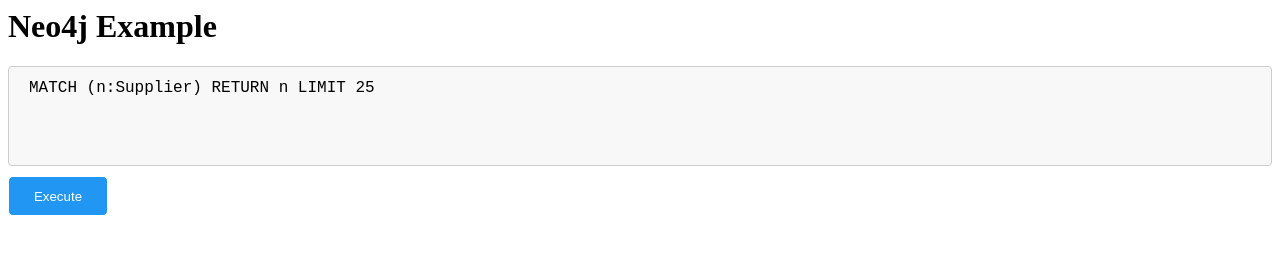
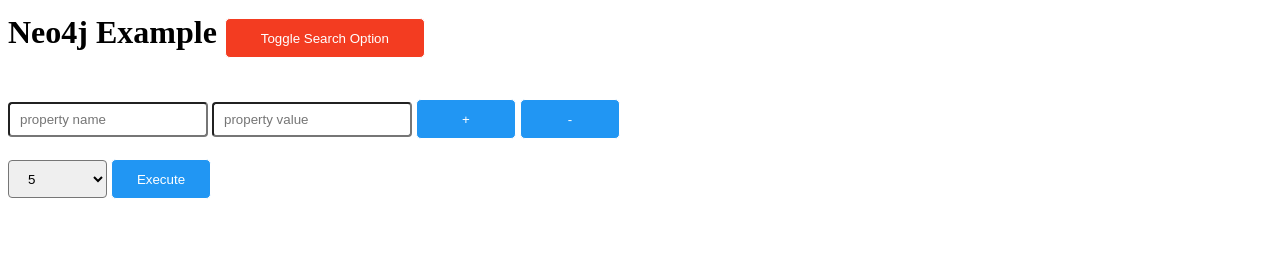
Before and after one commit to om-prakash-sharma/neo4j-with-nodejs, a website: page public/index.html in a window 1280 px wide. Drawn offline with Linux system fonts and the light colour scheme.

Commit message:
- update frontend to search

```diff
--- a/public/index.html
+++ b/public/index.html
@@ -61,15 +61,58 @@
         tr:nth-child(even) {
             background-color: #D6EEEE;
         }
+
+        .child-prop {
+            display: inline;
+        }
+
+        .child-prop input {
+            height: 35px;
+            width: 200px;
+            border-radius: 4px;
+            padding-left: 10px;
+        }
+
+        select {
+            width: 99px;
+            height: 38px;
+            border-radius: 4px;
+            padding-left: 15px;
+        }
+
+        #toggleSearch {
+            background: #f33c21;
+            width: 200px;
+        }
     </style>
 </head>
 
 <body>
-    <h1>Neo4j Example</h1>
-
-    <div>
-        <textarea id="txt-box" name="msg" rows="2" cols="50">MATCH (n:Supplier) RETURN n LIMIT 25</textarea>
-        <button onclick="sendNotification(event)"> Execute </button>
+    <h1>Neo4j Example <button id="toggleSearch" onclick="swithcSearchOption()">Toggle Search Option</button></h1>
+    <div class="inputArea">
+        <div id="textFreeSearch" style="display: none;">
+            <textarea id="txt-box" name="msg" rows="2" cols="50">MATCH (n:Supplier) RETURN n LIMIT 25</textarea>
+            <button onclick="sendNotification(event, true)"> Execute </button>
+        </div>
+        <div id="dropdownSearchArea">
+            <div id="dropdownSearch">
+                <div class="child-prop">
+                    <input type="text" name="propName" value="" placeholder="property name" />
+                    <input type="text" name="propValue" value="" placeholder="property value" />
+                    <button onclick="addNew()"> + </button>
+                    <button onclick="removeChildren(event)"> - </button>
+                </div>
+            </div>
+            <div style="display: inline-block;">
+                <select id="limit-box" name="limit" placeholder="Limit">
+                    <option value="5">5</option>
+                    <option value="10">10</option>
+                    <option value="20">20</option>
+                    <option value="25">25</option>
+                </select>
+                <button onclick="sendNotification(event)"> Execute </button>
+            </div>
+        </div>
     </div>
     <div style="overflow: auto;height: calc(100vh - 250px);">
         <table id="result">
@@ -77,21 +120,40 @@
     </div>
 
     <script>
-        const requestOption = (searchTxt = '') => {
+        const requestOption = (bodyPayload = {}) => {
             const header = new Headers();
             header.append("Content-Type", "application/json");
             return {
                 method: 'POST',
                 headers: header,
-                body: JSON.stringify({
-                    "search": searchTxt
-                })
+                body: JSON.stringify(bodyPayload)
             }
         }
 
-        function sendNotification(e) {
-            const msg = document.getElementById('txt-box').value;
-            fetch(`/api/search`, requestOption(msg))
+        const generatePayload = (isQuery) => {
+            if (isQuery) {
+                const msg = document.getElementById('txt-box').value;
+                return {
+                    "search": msg
+                }
+            } else {
+                const searchParam = {
+                    limit: +document.getElementById('limit-box').value,
+                    filter: {}
+                };
+                const inpiutList = document.querySelectorAll('#dropdownSearch .child-prop input');
+                for (let i = 0; i < inpiutList.length; i = i + 2) {
+                    const key = inpiutList[i].value
+                    const value = inpiutList[i + 1].value
+                    searchParam.filter[key] = value
+                }
+                return searchParam;
+            }
+        }
+
+        function sendNotification(e, isQuery) {
+            const payload = generatePayload(isQuery);
+            fetch(`/api/search`, requestOption(payload))
                 .then((response) => response.json())
                 .then((data) => {
                     console.log(data);
@@ -126,6 +188,31 @@
             }, [])]
         }
 
+        function addNew() {
+            const cloneNode = document.getElementById("dropdownSearch")
+                .firstChild
+                .nextElementSibling
+                .cloneNode(true);
+
+            cloneNode.querySelectorAll('input').forEach(e => {
+                e.value = ''
+            })
+            document.getElementById("dropdownSearch").appendChild(cloneNode);
+            document.getElementById("dropdownSearch").value = '';
+        }
+
+        function removeChildren(e) {
+            if (e.target.parentElement.parentElement.childElementCount > 1) {
+                e.target.parentElement.remove()
+            }
+        }
+
+        function swithcSearchOption() {
+            const first = document.getElementById('textFreeSearch').style.display;
+            const second = document.getElementById('dropdownSearchArea').style.display;
+            document.getElementById('textFreeSearch').style.display = second;
+            document.getElementById('dropdownSearchArea').style.display = first;
+        }
     </script>
 </body>
 
```
